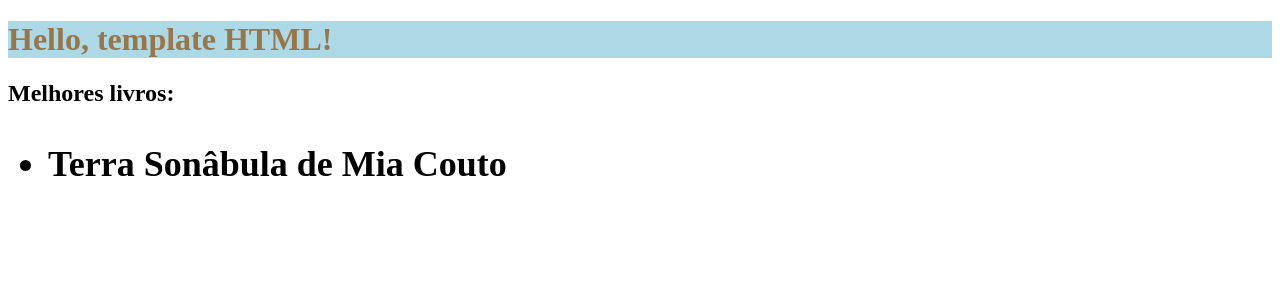
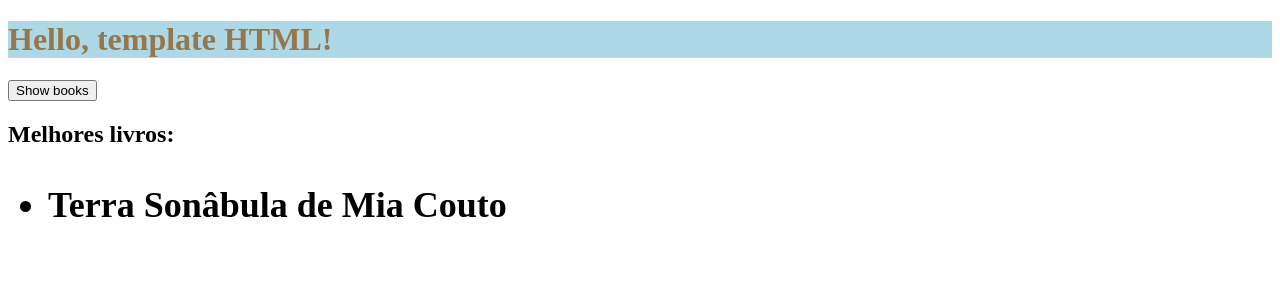
Before and after one commit to benitomiyazato/angular14, an Angular app: page / in a window 1280 px wide. Shown: the top 300 px of the page. Built offline with nearby package versions, Linux system fonts and the light colour scheme.

Commit message:
property binding

```diff
--- a/src/app/books/books.component.html
+++ b/src/app/books/books.component.html
@@ -1,3 +1,4 @@
+<button [disabled]="isDisabled">Show books</button>
 <h2>Melhores livros: <h2>
   <ul>
     <li>{{ name }} de {{ author }}</li>
--- a/src/app/books/books.component.ts
+++ b/src/app/books/books.component.ts
@@ -8,5 +8,6 @@ import { Component } from '@angular/core';
 export class BooksComponent {
   name: string = "Terra Sonâbula";
   author: string = "Mia Couto";
+  isDisabled: boolean = false;
 
 }
```
